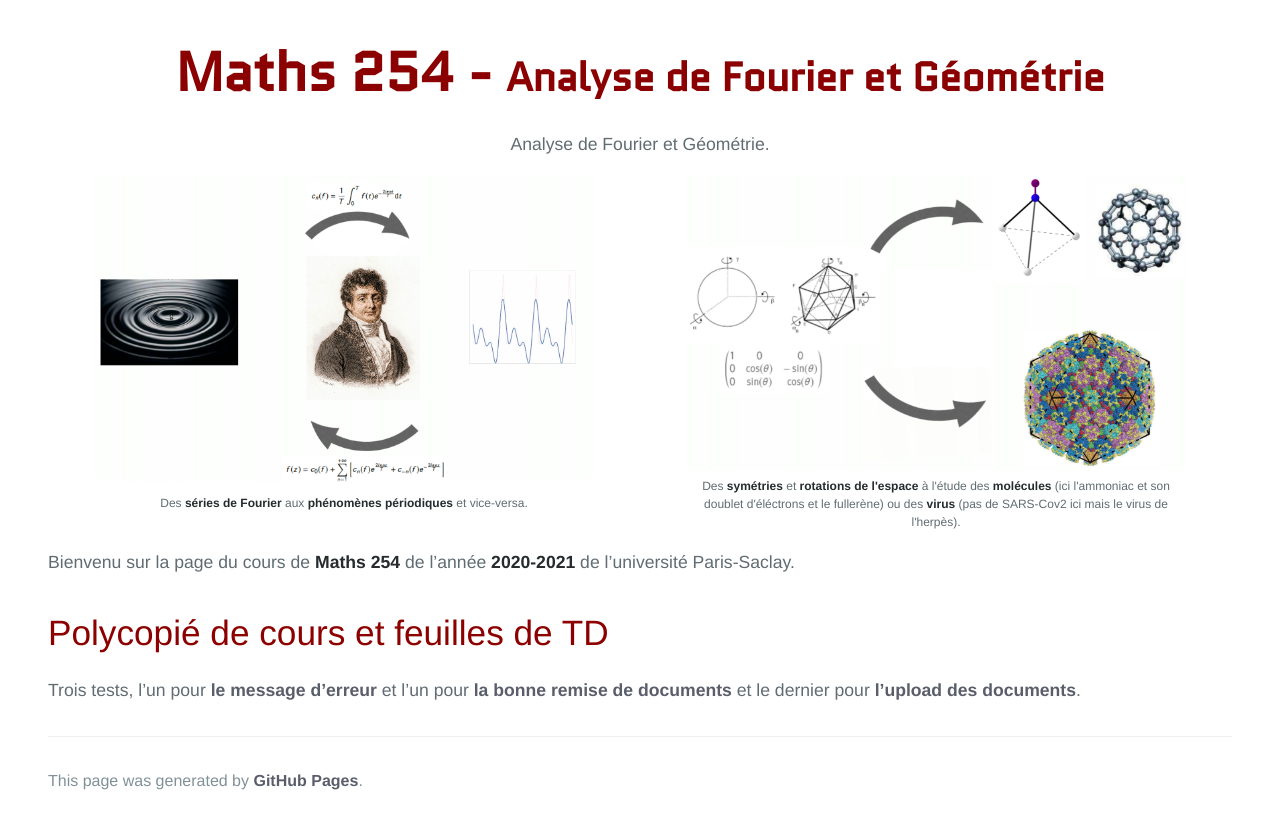
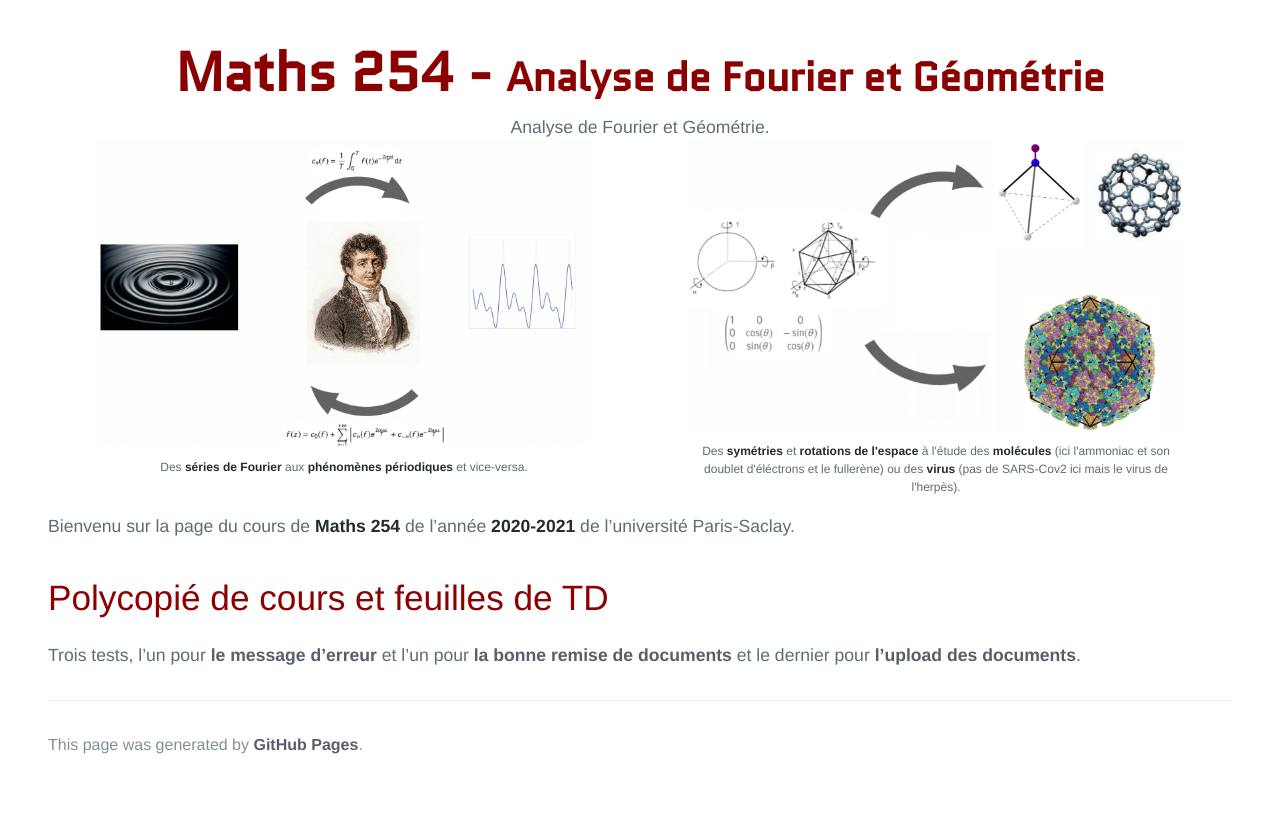
Before and after one commit to KevinDestagnol/algebre.github.io, a Jekyll site: the page built from index.md, in a window 1280 px wide. Shown: the part 260-1085 px from the top of the page. Built offline with Jekyll 4.4.1, drawn with Linux system fonts in a browser that asks for light colours; some web fonts are replaced; our own code applies the rules of GitHub Pages for plain Markdown files; after the commit the page ends 1049 px from its top, so only the background shows below that.

Commit message:
Update default.html

```diff
--- a/_layouts/default.html
+++ b/_layouts/default.html
@@ -31,9 +31,9 @@
       <center>
       <hprime class="project-name">{{ page.title | default: site.title | default: site.github.repository_name }} - </hprime>
       <hprime2 class="project-name">{{ page.description | default: site.description | default: site.github.project_tagline }}</hprime2>
-   <p class="content">
+   <div class="content">
        Analyse de Fourier et Géométrie.
-      </p>
+      </div>
       </center>
       <script>
        var images = ['Fourier1.png','Fourier1.png','Fourier1.png','Fourier1.png','Fourier1.png','Fourier1.png','Fourier1.png','Fourier1.png','Fourier2.png','Fourier2.png','Fourier2.png','Fourier2.png','Fourier2.png','Fourier2.png','Fourier2.png','Fourier2.png'];
```
